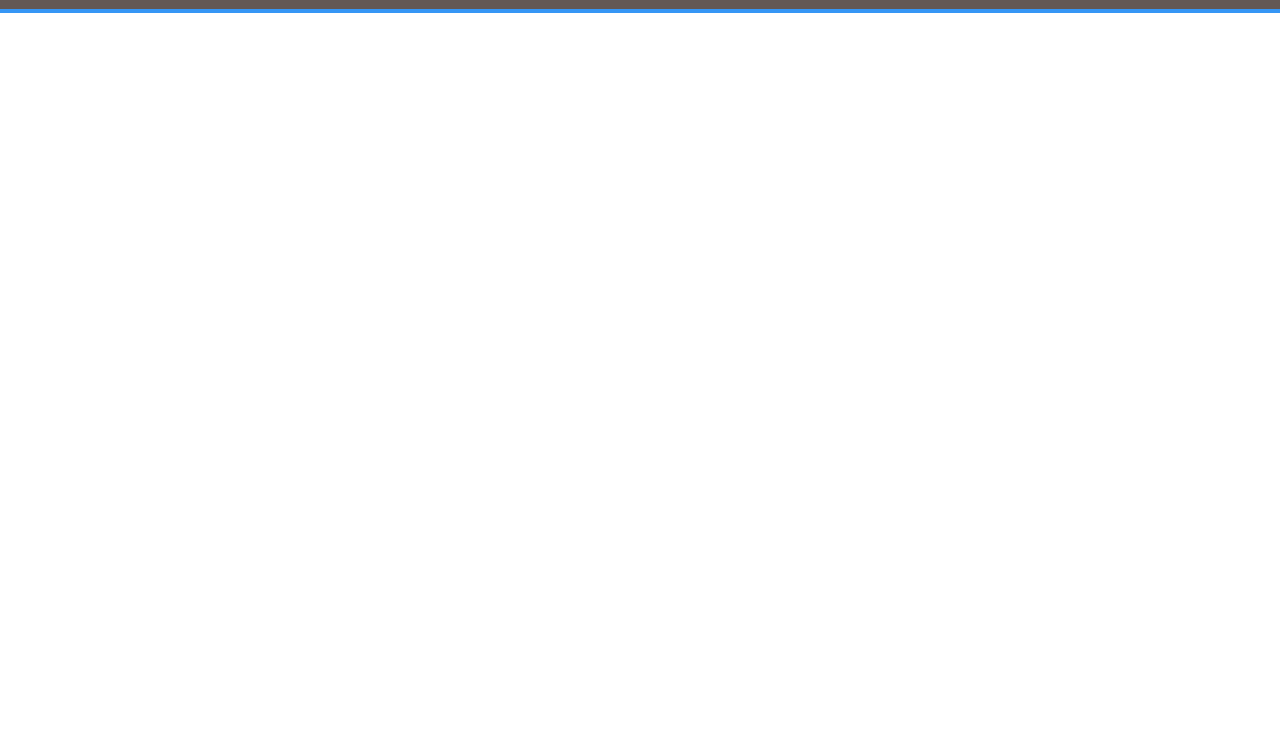
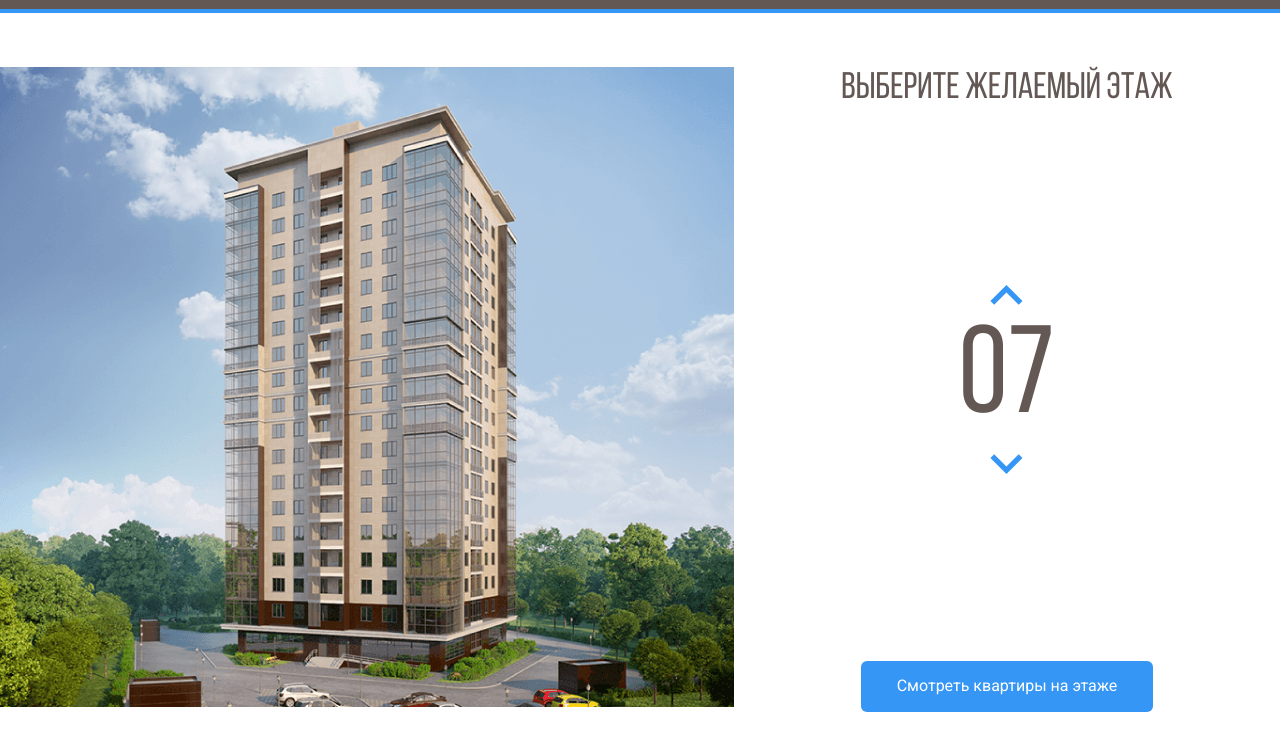
Before and after one commit to Arkady-G/residential-complex-melody, a plain HTML site: page index.html in a window 1280 px wide. Shown: the part 55-800 px from the top of the page. Drawn offline with Linux system fonts and the light colour scheme.

Commit message:
added main

```diff
--- a/css/style.css
+++ b/css/style.css
@@ -1,3 +1,13 @@
+@font-face {
+  font-family: "Bebas Neue";
+  src: local("BebasNeueRegular"),
+    url("../fonts/BebasNeueRegular.woff2") format("woff2"),
+    url("../fonts/BebasNeueRegular.woff") format("woff");
+  font-weight: normal;
+  font-style: normal;
+  font-display: swap;
+}
+
 * {
   box-sizing: border-box;
 }
@@ -59,3 +69,77 @@ body {
   color: #fff;
   text-decoration: none;
 }
+
+.main {
+  max-width: 1280px;
+  display: flex;
+  margin: auto;
+  padding-top: 54px;
+}
+
+.home-image path {
+  opacity: 0;
+  cursor: pointer;
+}
+
+.home-image path:hover {
+  opacity: 1;
+}
+
+.main-info {
+  flex-grow: 1;
+  text-align: center;
+  display: flex;
+  flex-direction: column;
+  align-items:center;
+  justify-content: space-between;
+}
+
+.main-title {
+	margin: 0;
+  font-family: "Bebas Neue";
+  font-weight: normal;
+  font-style: normal;
+  font-size: 37px;
+  line-height: 44px;
+  text-align: center;
+  text-transform: uppercase;
+  color: #635854;
+}
+
+.counter {
+  font-family: "Bebas Neue";
+  font-weight: normal;
+  font-style: normal;
+  color: #635854;
+  text-align: center;
+  text-transform: uppercase;
+  font-size: 124px;
+  /* margin-top: 10px; */
+}
+
+.counter-group {
+  display: flex;
+  flex-direction: column;
+  align-items: center;
+}
+
+.counter-button {
+  background-color: #fff;
+  border: none;
+  cursor: pointer;
+}
+
+.counter-arrow-down {
+  transform: rotateX(180deg);
+}
+
+.button-primary {
+  padding: 16px 36px;
+  background: #3596f5;
+  color:#fff;
+  border: none;
+  border-radius: 6px;
+  cursor: pointer;
+  margin-top: 10px;
+}
--- a/index.html
+++ b/index.html
@@ -56,5 +56,141 @@
       </div>
       <!-- /.navbar -->
     </header>
+    <main class="main">
+      <div class="main-image">
+        <svg
+          class="home-image"
+          width="734"
+          height="640"
+          viewBox="0 0 734 640"
+          fill="none"
+          xmlns="http://www.w3.org/2000/svg"
+          xmlns:xlink="http://www.w3.org/1999/xlink"
+        >
+          <rect width="734" height="640" fill="url(#pattern0)" />
+          <defs>
+            <pattern
+              id="pattern0"
+              patternContentUnits="objectBoundingBox"
+              width="1"
+              height="1"
+            >
+              <use
+                xlink:href="#image0"
+                transform="translate(-0.00408719) scale(0.0013624 0.0015625)"
+              />
+            </pattern>
+            <image
+              id="image0"
+              width="740"
+              height="640"
+              xlink:href="img/home.png"
+            />
+          </defs>
+          <path
+            d="M222 532L442.8 540L512 526.3V548L443.5 567.7L222 556.7V532Z"
+            fill="#3595F6"
+            fill-opacity="0.75"
+          />
+          <path
+            d="M223 531V506L443.3 509.3L513 506V526L443.7 539L223 531Z"
+            fill="#3595F6"
+            fill-opacity="0.75"
+          />
+          <path
+            d="M223 505V480H444H513V503L445 510L223 505Z"
+            fill="#3595F6"
+            fill-opacity="0.75"
+          />
+          <path
+            d="M223 481V456L444.3 452.3L512 459V481H444"
+            fill="#3595F6"
+            fill-opacity="0.75"
+          />
+          <path
+            d="M223 455V429L444.5 425.7L513 436.7V458L444 451.3L223 455Z"
+            fill="#3595F6"
+            fill-opacity="0.75"
+          />
+          <path
+            d="M222 428V404.3L443 392L514 415V436.3L443 424L222 428Z"
+            fill="#3595F6"
+            fill-opacity="0.75"
+          />
+          <path
+            d="M222 406V381L444.2 364.7L514 393.3V414L443.7 392.3L222 406Z"
+            fill="#3595F6"
+            fill-opacity="0.75"
+          />
+          <path
+            d="M222 381V356L444.5 335.7L514 372.3V393L442 364.3L222 381Z"
+            fill="#3595F6"
+            fill-opacity="0.75"
+          />
+          <path
+            d="M222 355V331L445 306.3L514 350.3V372L444.7 334L222 355Z"
+            fill="#3595F6"
+            fill-opacity="0.75"
+          />
+          <path
+            d="M222 330V306L444.5 277.3L514 328.3V349L443.7 306.7L222 330Z"
+            fill="#3595F6"
+            fill-opacity="0.75"
+          />
+          <path
+            d="M221 306V282L443.3 249L514 308.3V328L444 277.3L221 306Z"
+            fill="#3595F6"
+            fill-opacity="0.75"
+          />
+          <path
+            d="M222 281V257L443.2 222L513 286V307L444.3 248.7L222 281Z"
+            fill="#3595F6"
+            fill-opacity="0.75"
+          />
+          <path
+            d="M222 257V232L444.3 194L513 264.3V285L444 221L222 257Z"
+            fill="#3595F6"
+            fill-opacity="0.75"
+          />
+          <path
+            d="M222 231V206L442.8 162.3L513 241.3V264L444 190.7L222 231Z"
+            fill="#3595F6"
+            fill-opacity="0.75"
+          />
+          <path
+            d="M223 207V182L443 134L513 219V242L442.3 162.7L223 207Z"
+            fill="#3595F6"
+            fill-opacity="0.75"
+          />
+          <path
+            d="M222 182V157L441.8 105L513 197.3V220L443.3 133.7L222 182Z"
+            fill="#3595F6"
+            fill-opacity="0.75"
+          />
+          <path
+            d="M222 157V131L444 74.3L513 176V197L443.7 105.3L222 157Z"
+            fill="#3595F6"
+            fill-opacity="0.75"
+          />
+        </svg>
+      </div>
+      <!-- /.main-image -->
+      <div class="main-info">
+        <h2 class="main-title">Выберите желаемый этаж</h2>
+        <div class="counter-group">
+          <button class="counter-button counter-up">
+			  <img class="counter-arrow counter-arrow-up" src="img/arrow.svg" alt="Arrow Up">
+		  </button>
+          <span class="counter">07</span>
+          <button class="counter-button counter-down">
+			  <img class="counter-arrow counter-arrow-down" src="img/arrow.svg" alt="Arrow Down">
+		  </button>
+        </div>
+        <!-- /.counter-group -->
+		<button class="button button-primary">Смотреть квартиры на этаже</button>
+      </div>
+      <!-- /.main-info -->
+    </main>
+    <!-- /.main -->
   </body>
 </html>
```
Also changed, not shown: fonts/BebasNeueRegular.woff (added), fonts/BebasNeueRegular.woff2 (added), img/arrow.svg (added), img/group 3.svg (added), img/home.png (added).
